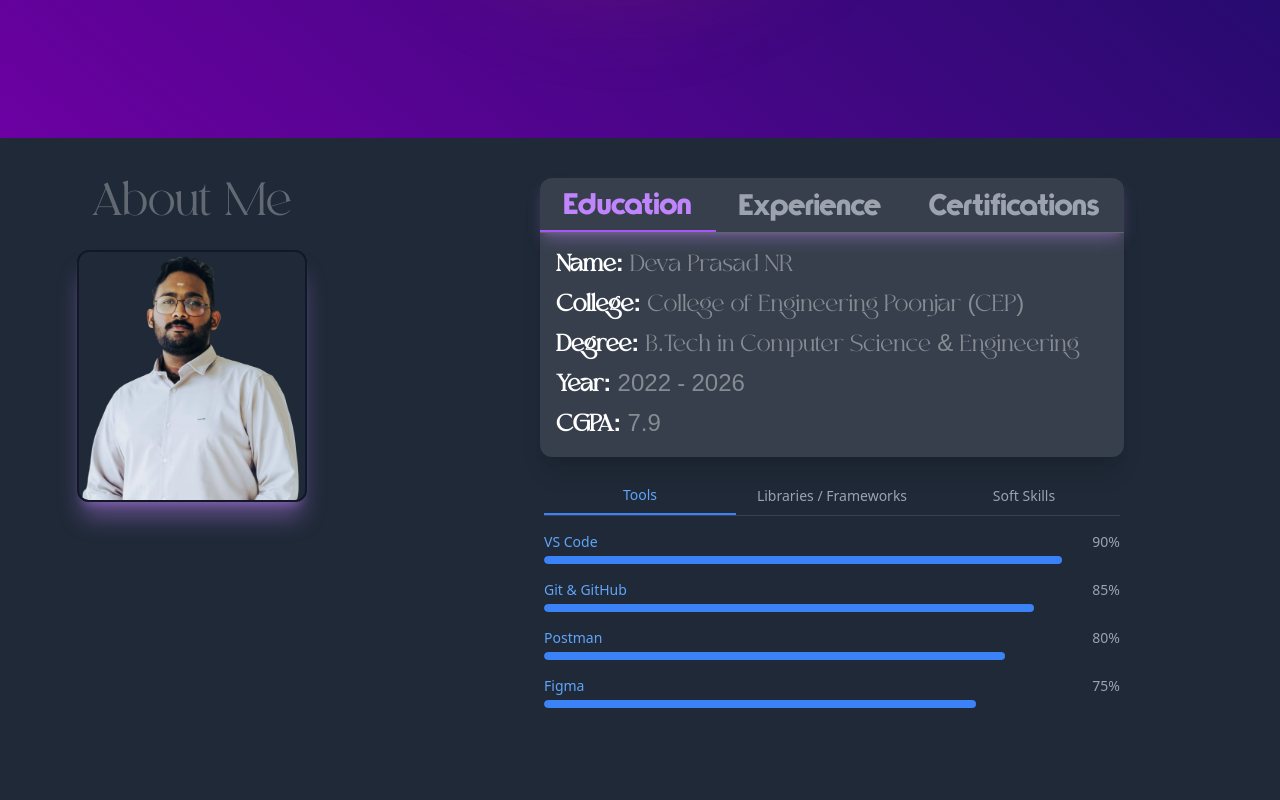
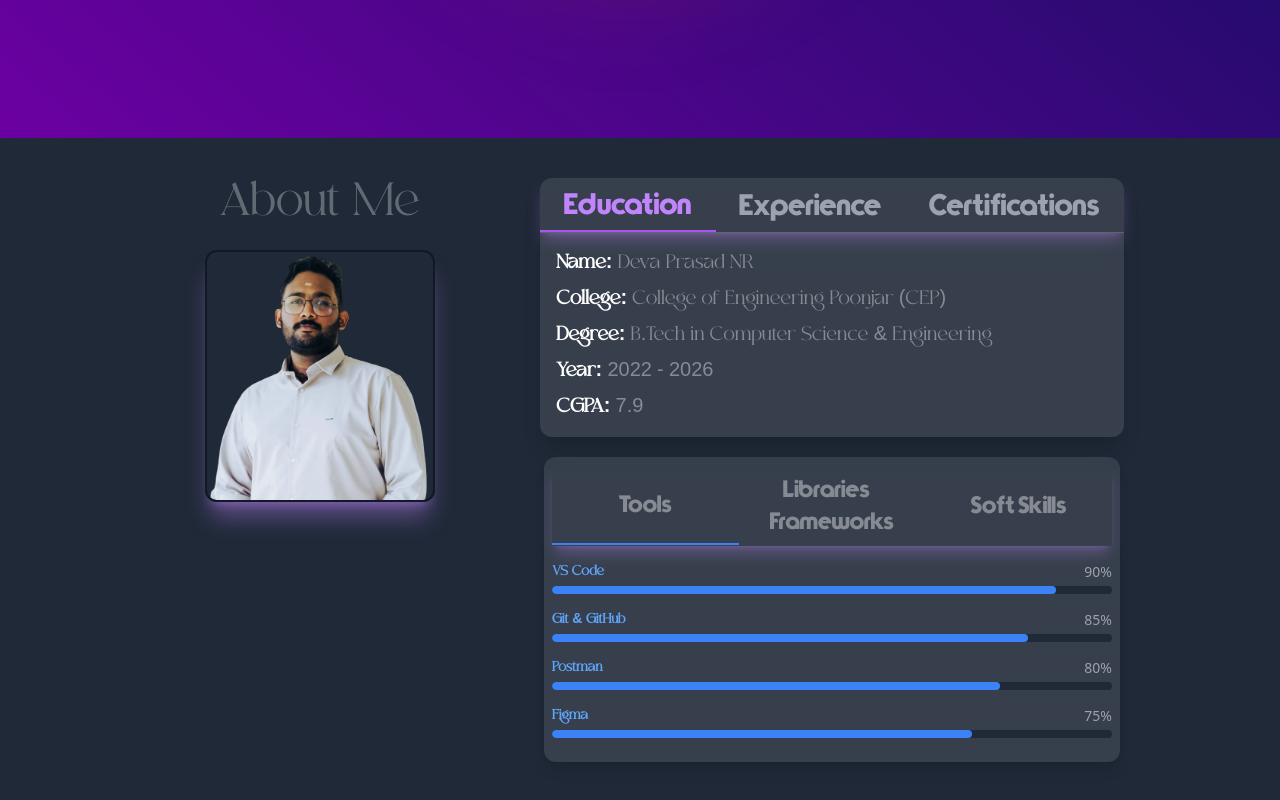
Before and after one commit to Devakrishna07/portfolio_wesite1, a React (Vite) app in the folder Frontend/: page / in a window 1280 px wide. Shown: the part 662-1462 px from the top of the page. Built offline with nearby package versions, Linux system fonts and the light colour scheme; a web font is replaced by a local one.

Commit message:
about page skills tab

```diff
--- a/Frontend/src/App.jsx
+++ b/Frontend/src/App.jsx
@@ -9,7 +9,7 @@ import Contact from './pages/Contact'
 const App = () => {
   return (
    <BrowserRouter>
-   <div className='w-full min-h-screen flex overflow-hidden'>
+   <div className='w-full min-h-screen flex overflow-hidden no-scrollbar'>
     <Routes>
       <Route path='/' element={<Mainpage />} />
       <Route path='/home' element={<Homepage />} />
--- a/Frontend/src/components/Myui/SkillBar.jsx
+++ b/Frontend/src/components/Myui/SkillBar.jsx
@@ -6,7 +6,7 @@ export const SkillBar = ({ name, level }) => {
     <div className="mb-4">
       {/* Skill name and percentage */}
       <div className="flex justify-between mb-1">
-        <span className="text-sm font-medium text-blue-400">{name}</span>
+        <span className="text-sm font-semibold font-moglandemo text-blue-400">{name}</span>
         <span className="text-sm text-gray-400">{level}%</span>
       </div>
 
--- a/Frontend/src/components/Myui/Tabsmyui.jsx
+++ b/Frontend/src/components/Myui/Tabsmyui.jsx
@@ -2,6 +2,8 @@ import React, { useState } from "react";
 
 export const TabsMyUI = ({ tabs }) => {
   const [activeIndex, setActiveIndex] = useState(0);
+
+  const isCertificationsTab = activeIndex ===2;
 
   return (
     <div className="w-full shadow-xl bg-white/10 rounded-xl">
@@ -24,7 +26,9 @@ export const TabsMyUI = ({ tabs }) => {
       </div>
 
       {/* Tab Content */}
-      <div className="p-4 text-white/40 font-moglandemo text-2xl">
+      <div className={`p-4 text-white/40 font-moglandemo text-xl ${
+        isCertificationsTab ? "p-4 text-white/40 font-moglandemo text-xl h-[290px] overflow-y-scroll no-scrollbar" : ""
+      }` }>
         {tabs[activeIndex].content}
       </div>
     </div>
--- a/Frontend/src/index.css
+++ b/Frontend/src/index.css
@@ -80,3 +80,32 @@
   font-weight: 400;
   font-style: italic;
 }
+
+/* Hide scrollbar for Chrome, Safari, and Edge */
+.no-scrollbar::-webkit-scrollbar {
+  display: none;
+}
+
+/* Hide scrollbar for Firefox */
+.no-scrollbar {
+  -ms-overflow-style: none;  /* IE and Edge */
+  scrollbar-width: none;     /* Firefox */
+}
+
+/* 🌙 Hide scrollbar globally */
+
+/* Chrome, Safari, Edge */
+::-webkit-scrollbar {
+  display: none;
+}
+
+/* Firefox */
+html, body {
+  -ms-overflow-style: none;  /* IE and Edge */
+  scrollbar-width: none;     /* Firefox */
+}
+
+/* Ensure scrolling still works */
+body {
+  overflow-y: scroll;
+}
--- a/Frontend/src/pages/About.jsx
+++ b/Frontend/src/pages/About.jsx
@@ -13,7 +13,7 @@ function About() {
         </div>
 
         {/*right section */}
-        <div className='w-[70%] h-[90vh] flex flex-col items-center justify-start'>
+        <div className='w-[50%] h-[90vh] flex flex-col items-center justify-start'>
             <AboutTabs />
             <SkillsTab />
         </div>
--- a/Frontend/src/pages/Mainpage.jsx
+++ b/Frontend/src/pages/Mainpage.jsx
@@ -4,7 +4,7 @@ import About from './About'
 
 function Mainpage() {
   return (
-    <div className='w-screen min-h-screen flex flex-col overflow-hidden'>
+    <div className='w-screen min-h-screen flex flex-col overflow-hidden no-scrollbar'>
         <Homepage />
         <About />
     </div>
--- a/Frontend/src/pages/SkillsTab.jsx
+++ b/Frontend/src/pages/SkillsTab.jsx
@@ -16,8 +16,6 @@ export const SkillsTab = () => {
   const frameworks = [
     { name: "React.js", level: 90 },
     { name: "TailwindCSS", level: 85 },
-    { name: "Node.js", level: 75 },
-    { name: "Express", level: 70 },
     { name: "Django", level: 65 },
   ];
 
@@ -35,14 +33,14 @@ export const SkillsTab = () => {
   };
 
   return (
-    <div className="w-full max-w-xl text-gray-300 pt-5">
+    <div className="w-full max-w-xl text-gray-300 mt-5 p-2 bg-white/10 rounded-xl shadow-lg ">
       {/* Sub Tabs */}
-      <div className="flex border-b border-gray-700 mb-4">
+      <div className="flex border-b border-gray-700 mb-4 shadow-lg shadow-purple-400/30 font-typographica">
         {Object.keys(sections).map((section) => (
           <button
             key={section}
             onClick={() => setActive(section)}
-            className={`flex-1 py-2 text-sm font-medium transition-colors duration-200 ${
+            className={`flex-1 py-2 text-2xl text-white/40 font-medium transition-colors duration-200 ${
               active === section
                 ? "border-b-2 border-blue-500 text-blue-400"
                 : "text-gray-400 hover:text-gray-200"
```
